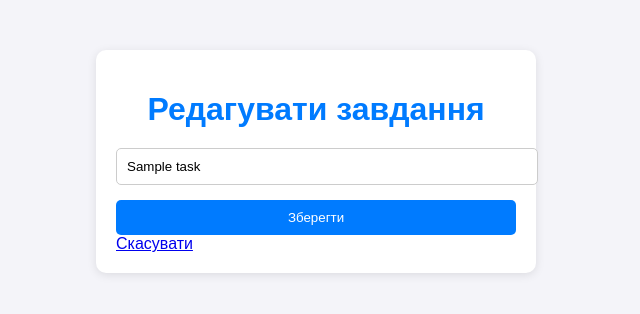
After one commit to Na3ariy/myownapp, a Flask app: page /edit/1 in a window 1280 px wide. The commit adds this page. Shown: the top 314 px of the page, without its empty margins (324-964 px from the left). Run offline with Flask 3, Linux system fonts and the light colour scheme; a user stored in the database is signed in; tables that the repository leaves empty hold one stand-in row (values such as "Sample post"); some libraries are stand-ins or nearby versions.

Commit message:
Added search, edit tasks, and priorities

```diff
--- a/app.py
+++ b/app.py
@@ -35,6 +35,7 @@ def init_db():
         user_id INTEGER NOT NULL,
         title TEXT NOT NULL,
         is_done BOOLEAN NOT NULL DEFAULT 0,
+        priority TEXT DEFAULT 'Середній',
         FOREIGN KEY(user_id) REFERENCES users(id)
     )''')
     conn.commit()
@@ -48,7 +49,6 @@ def register():
         username = request.form.get("username")
         password = request.form.get("password")
 
-        # Політика паролів
         if len(password) < 8 or not any(c.isupper() for c in password) or not any(c.islower() for c in password) or not any(c.isdigit() for c in password):
             error = "Пароль повинен містити щонайменше 8 символів, одну велику літеру, одну маленьку та одну цифру."
             return render_template("register.html", error=error)
@@ -105,21 +105,57 @@ def index():
     return render_template("index.html", tasks=tasks)
 
 
+@app.route("/search", methods=["GET"])
+def search_tasks():
+    if "user_id" not in session:
+        return redirect(url_for("login"))
+
+    query = request.args.get("query", "")
+    conn = sqlite3.connect("tasks.db")
+    cursor = conn.cursor()
+    cursor.execute("SELECT * FROM tasks WHERE user_id = ? AND title LIKE ?", (session["user_id"], f"%{query}%"))
+    tasks = cursor.fetchall()
+    conn.close()
+    return render_template("index.html", tasks=tasks, query=query)
+
+
 @app.route("/add", methods=["POST"])
 def add_task():
     if "user_id" not in session:
         return redirect(url_for("login"))
 
     title = request.form.get("title")
+    priority = request.form.get("priority", "Середній")
     if len(title) > 255:
         return "Занадто довга назва завдання", 400
 
     conn = sqlite3.connect("tasks.db")
     cursor = conn.cursor()
-    cursor.execute("INSERT INTO tasks (title, user_id) VALUES (?, ?)", (title, session["user_id"]))
+    cursor.execute("INSERT INTO tasks (title, user_id, priority) VALUES (?, ?, ?)", (title, session["user_id"], priority))
     conn.commit()
     conn.close()
     return redirect(url_for("index"))
+
+
+@app.route("/edit/<int:task_id>", methods=["GET", "POST"])
+def edit_task(task_id):
+    if "user_id" not in session:
+        return redirect(url_for("login"))
+
+    conn = sqlite3.connect("tasks.db")
+    cursor = conn.cursor()
+
+    if request.method == "POST":
+        new_title = request.form.get("title")
+        cursor.execute("UPDATE tasks SET title = ? WHERE id = ? AND user_id = ?", (new_title, task_id, session["user_id"]))
+        conn.commit()
+        conn.close()
+        return redirect(url_for("index"))
+
+    cursor.execute("SELECT * FROM tasks WHERE id = ? AND user_id = ?", (task_id, session["user_id"]))
+    task = cursor.fetchone()
+    conn.close()
+    return render_template("edit.html", task=task)
 
 
 @app.route("/delete/<int:task_id>")
--- a/static/styles.css
+++ b/static/styles.css
@@ -21,7 +21,7 @@ h1 {
     margin-bottom: 20px;
 }
 
-form input[type="text"], form input[type="password"] {
+form input[type="text"], form select {
     width: 100%;
     padding: 10px;
     margin-bottom: 15px;
@@ -44,6 +44,9 @@ form button:hover {
 }
 
 ul li {
+    display: flex;
+    justify-content: space-between;
+    align-items: center;
     padding: 10px;
     margin-bottom: 10px;
     border-radius: 5px;
--- /dev/null
+++ b/templates/edit.html
@@ -0,0 +1,19 @@
+<!DOCTYPE html>
+<html lang="en">
+<head>
+    <meta charset="UTF-8">
+    <meta name="viewport" content="width=device-width, initial-scale=1.0">
+    <title>Редагувати завдання</title>
+    <link rel="stylesheet" href="{{ url_for('static', filename='styles.css') }}">
+</head>
+<body>
+    <div class="container">
+        <h1>Редагувати завдання</h1>
+        <form method="POST">
+            <input type="text" name="title" value="{{ task[2] }}" required>
+            <button type="submit">Зберегти</button>
+        </form>
+        <a href="/">Скасувати</a>
+    </div>
+</body>
+</html>
```
Also changed, not shown: templates/index.html (+11 -1 lines).
